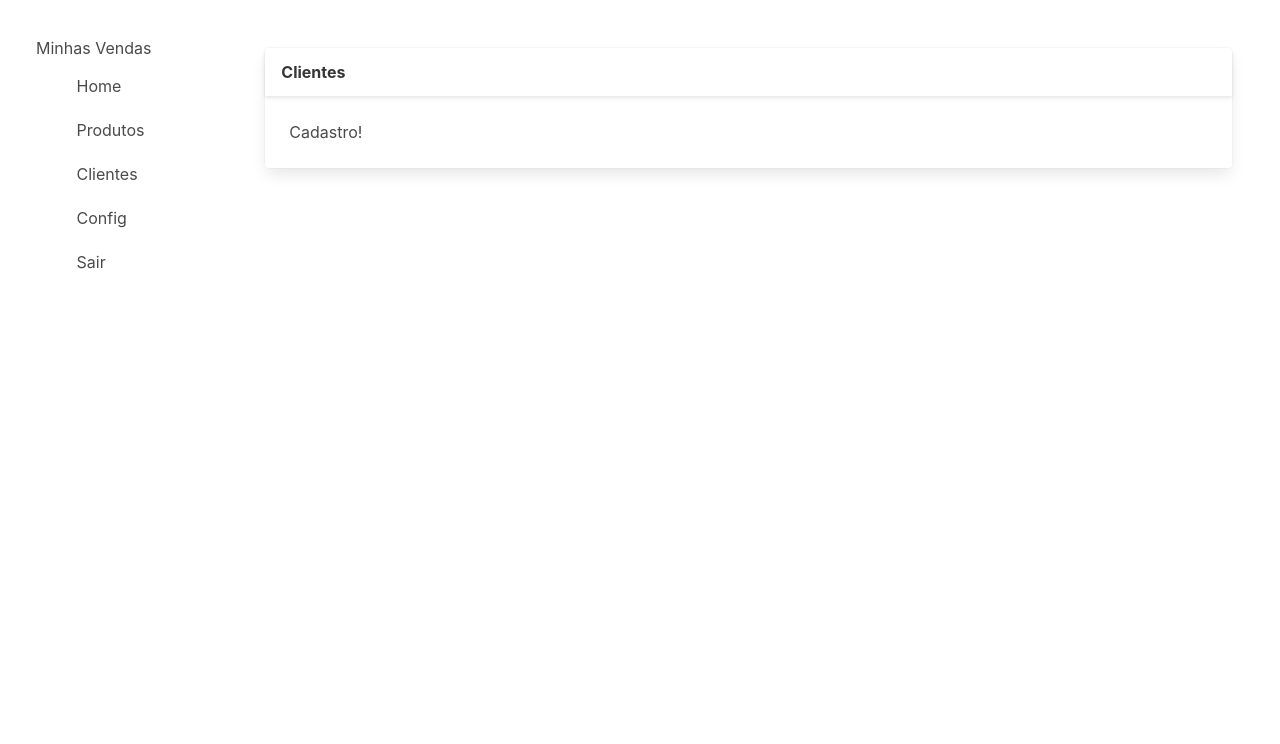
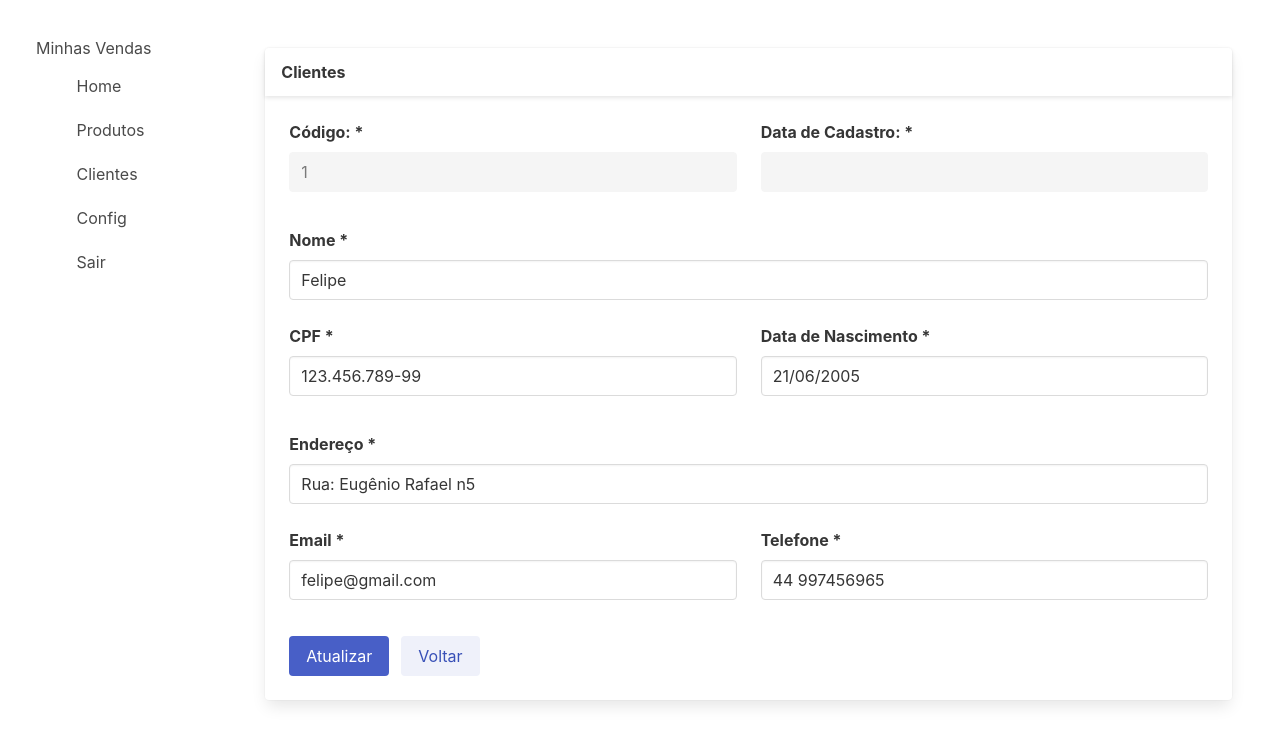
Before and after one commit to felps-daniel-dev/Projeto-Vendas, a Next.js app in the folder vendas-app/: page /cadastros/clientes in a window 1280 px wide. Shown: the top 744 px of the page. Built offline with nearby package versions, Linux system fonts and the light colour scheme.

Commit message:
Alterando inputa mask money

```diff
--- /dev/null
+++ b/vendas-app/src/app/models/clientes/index.ts
@@ -0,0 +1,10 @@
+export interface Cliente {
+    id?: string;
+    nome?: string;
+    cpf?: string;
+    datanascimento?: string;
+    email?: string;
+    telefone?: string;
+    cadastro?: string;
+    endereco?: string;
+}
--- /dev/null
+++ b/vendas-app/src/components/clientes/cadastro/form.tsx
@@ -0,0 +1,117 @@
+import { Cliente } from "@/app/models/clientes";
+import { useFormik } from "formik";
+import { Input } from "@/components/common";
+
+interface ClientesFormProps {
+    cliente: Cliente;
+    onSubmit: (cliente: Cliente) => void;
+}
+
+const formShema: Cliente = {
+    id: '1',
+    nome: 'Felipe',
+    cpf: '123.456.789-99',
+    datanascimento: '21/06/2005',
+    email: 'felipe@gmail.com',
+    telefone: '44 997456965',
+    endereco: 'Rua: Eugênio Rafael n5',
+
+}
+
+export const ClienteForm: React.FC<ClientesFormProps> = ({ cliente, onSubmit }) => {
+
+    const formik = useFormik<Cliente>({
+        initialValues: { ...cliente, ...formShema },
+        onSubmit
+    })
+
+    const caixaAlta = (value: string)=>{
+        return value.toUpperCase();
+    }
+
+
+    return (
+        <form onSubmit={formik.handleSubmit} >
+
+            {formik.values.id &&
+                <div className="columns">
+                    <Input id="id"
+                        name="id"
+                        columnClasses="is-half"
+                        disabled
+                        formatter={caixaAlta}
+                        value={formik.values.id}
+                        label="Código: " />
+
+                    <Input id="cadastro"
+                        name="cadastro"
+                        columnClasses="is-half"
+                        disabled
+                        value={formik.values.cadastro}
+                        label="Data de Cadastro:" />
+                </div>
+            }
+            <div className="columns">
+                <Input id="nome"
+                    name="nome"
+                    columnClasses="is-full"
+                    autoComplete="off"
+                    onChange={formik.handleChange}
+                    value={formik.values.nome}
+                    label="Nome" />
+            </div>
+            <div className="columns">
+                <Input id="cpf"
+                    name="cpf"
+                    columnClasses="is-half"
+                    autoComplete="off"
+                    onChange={formik.handleChange}
+                    value={formik.values.cpf}
+                    label="CPF" />
+
+                <Input id="dataNascimento"
+                    name="dataNascimento"
+                    columnClasses="is-half"
+                    autoComplete="off"
+                    onChange={formik.handleChange}
+                    value={formik.values.datanascimento}
+                    label="Data de Nascimento" />
+            </div>
+            <div className="columns">
+                <Input id="endereco"
+                    name="endereco"
+                    columnClasses="is-full"
+                    autoComplete="off"
+                    onChange={formik.handleChange}
+                    value={formik.values.endereco}
+                    label="Endereço" />
+            </div>
+            <div className="columns">
+                <Input id="email"
+                    name="email"
+                    columnClasses="is-half"
+                    autoComplete="off"
+                    onChange={formik.handleChange}
+                    value={formik.values.email}
+                    label="Email" />
+
+                <Input id="telefone"
+                    name="telefone"
+                    columnClasses="is-half"
+                    autoComplete="off"
+                    onChange={formik.handleChange}
+                    value={formik.values.telefone}
+                    label="Telefone" />
+            </div>
+            <div className="field is-grouped">
+                <div className="control">
+                    <button type="submit" className="button is-link" >
+                        {formik.values.id ? "Atualizar" : "Salvar"}</button>
+                </div>
+                <div className="control">
+                        <button className="button is-link is-light">Voltar</button>
+                </div>
+            </div>
+        </form>
+    )
+}
--- a/vendas-app/src/components/clientes/cadastro/index.tsx
+++ b/vendas-app/src/components/clientes/cadastro/index.tsx
@@ -1,9 +1,20 @@
-import { Layout } from "@/components/layout"
+import { Layout } from "@/components/layout";
+import { ClienteForm } from "./form";
+import { useState } from "react";
+import { Cliente } from "@/app/models/clientes";
 
-export const CadastroCliente: React.FC = ( ) =>{
-    return(
-       <Layout titulo="Clientes" >
-        Cadastro!
-       </Layout>
+
+export const CadastroCliente: React.FC = () => {
+
+    const [cliente, setCliente] = useState<Cliente>({});
+
+    const handleSubmit = (cliente: Cliente) =>{
+        console.log(cliente);
+    }
+
+    return (
+        <Layout titulo="Clientes" >
+            <ClienteForm cliente={cliente} onSubmit={handleSubmit} />
+        </Layout>
     )
 }
--- a/vendas-app/src/components/common/index.ts
+++ b/vendas-app/src/components/common/index.ts
@@ -1,3 +1,3 @@
-export { Input }  from "./input"
+export { Input, InputMoney }  from "./input"
 export { Message } from "./message"
 export { Loader } from "./loader"
--- a/vendas-app/src/components/common/input/index.tsx
+++ b/vendas-app/src/components/common/input/index.tsx
@@ -4,33 +4,36 @@ import { formatReal } from '@/app/util/money'
 //  pega tudo do Input exeto o onChange original
 interface InputProps extends Omit<InputHTMLAttributes<HTMLInputElement>, 'onChange'> {
     id: string;
-    onChange?: (value: string) => void;
     label: string;
     columnClasses?: string;
-    currency?: boolean;
+    formatter?:(value: string) => string;
     error?: string;
+    onChange?: (event: React.ChangeEvent<HTMLInputElement>) => void;
 }
 
 export const Input: React.FC<InputProps> = ({
-    onChange,
     label,
-    currency,
     columnClasses,
     id,
     error,
+    onChange,
+    formatter,
     ...inputProps
 }: InputProps) => {
 
     const onInputChange = (event: React.ChangeEvent<HTMLInputElement>) => {
-        let value = event.target.value;
+        const value = event.target.value;
 
-        if (value && currency) {
-            value = formatReal(value);
+        const name = event.target.name;
+
+        const formattedValue = (formatter && formatter(value as string)) || value;
+
+        event.target.value = formattedValue;
+
+        if (onChange) {
+            onChange(event);
         }
 
-        if (onChange) {
-            onChange(value);
-        }
     }
 
     return (
@@ -38,12 +41,18 @@ export const Input: React.FC<InputProps> = ({
             <label className="label" htmlFor={id}>{label} *</label>
             <div className="control">
                 <input className="input" type="text"
-                    id={id} {...inputProps}
-                    onChange={onInputChange} />
-                    {error &&
+                    onChange={onInputChange}
+                    id={id} {...inputProps} />
+                {error &&
                     <p className="help is-danger">{error}</p>
-                    }
+                }
             </div>
         </div>
     );
 }
+
+export const InputMoney: React.FC<InputProps> = (props: InputProps) =>{
+    return(
+        <Input {...props} formatter={formatReal}/>
+    )
+}
--- a/vendas-app/src/components/index.ts
+++ b/vendas-app/src/components/index.ts
@@ -1,4 +1,4 @@
 export { Layout } from './layout';
 export { CadastroProdutos, ListagemProdutos } from './produtos';
-export { Input,Message, Loader }  from "./common";
+export { Input,InputMoney ,Message, Loader }  from "./common";
 export { CadastroCliente } from './clientes'
--- a/vendas-app/src/components/produtos/cadastro/index.tsx
+++ b/vendas-app/src/components/produtos/cadastro/index.tsx
@@ -1,7 +1,7 @@
 'use client';
 import { useState, useEffect, Suspense } from 'react';
 import { Layout } from "@/components/layout";
-import { Input } from "@/components/common";
+import { Input, InputMoney } from "@/components/common";
 import { useProdutoService } from '@/app/services';
 import { Produto } from '@/app/models/produtos';
 import { converterBigDecimal, formatReal } from '@/app/util/money';
@@ -133,16 +133,17 @@ export const CadastroProdutos: React.FC = () => {
                     columnClasses="is-half"
                     id="inputSku"
                     value={sku}
-                    onChange={setSku}
+                    onChange={(e: any) => setSku(e.target.value)}
+                    autoComplete="off"
                     placeholder='Digite o SKU do produto:'
                     error={errors.sku} />
 
-                <Input label="Preço "
+                <InputMoney label="Preço "
                     columnClasses="is-half"
                     id="inputPreco"
                     value={preco}
-                    onChange={setPreco}
-                    currency={true}
+                    onChange={(e: any) =>setPreco(e.target.value)}
+                    autoComplete="off"
                     placeholder='Digite o preço do produto:'
                     error={errors.preco} />
             </div>
@@ -151,8 +152,9 @@ export const CadastroProdutos: React.FC = () => {
                 <Input label="Nome: "
                     columnClasses="is-full"
                     value={nome}
-                    onChange={setNome}
+                    onChange={(e: any) => setNome(e.target.value)}
                     id="inputNome"
+                    autoComplete="off"
                     placeholder='Digite o nome do produto'
                     error={errors.nome}
                 />
```
